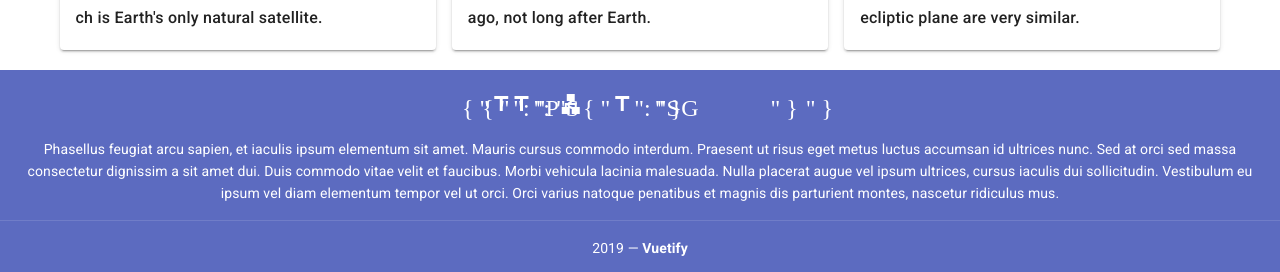
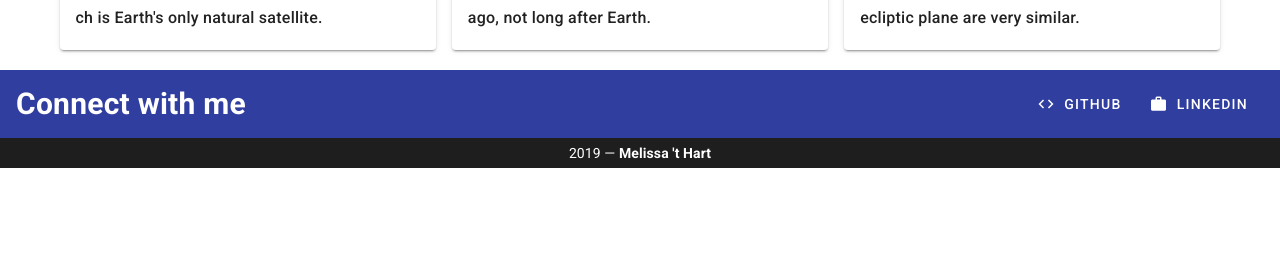
Before and after one commit to MelissaDTH/Space-Oddity, a Vue app: page / in a window 1280 px wide. Shown: the part 2176-2448 px from the top of the page. After the commit the page ends 2344 px from the top, so only its background shows below. Built offline with nearby package versions, Linux system fonts and the light colour scheme.

Commit message:
footer icons added

```diff
--- a/src/components/Footer.vue
+++ b/src/components/Footer.vue
@@ -4,45 +4,35 @@
     padless
   >
     <v-card
+      class="flex"
       flat
       tile
-      class="indigo lighten-1 white--text text-center"
     >
-      <v-card-text>
-        <v-btn
-          v-for="icon in icons"
-          :key="icon"
-          class="mx-4 white--text"
-          icon
-        >
-          <v-icon size="24px">{{ icon }}</v-icon>
-        </v-btn>
-      </v-card-text>
+      <v-card-title class="indigo darken-2">
+        <strong class="subheading">Connect with me</strong>
 
-      <v-card-text class="white--text pt-0">
-        Phasellus feugiat arcu sapien, et iaculis ipsum elementum sit amet. Mauris cursus commodo interdum. Praesent ut risus eget metus luctus accumsan id ultrices nunc. Sed at orci sed massa consectetur dignissim a sit amet dui. Duis commodo vitae velit et faucibus. Morbi vehicula lacinia malesuada. Nulla placerat augue vel ipsum ultrices, cursus iaculis dui sollicitudin. Vestibulum eu ipsum vel diam elementum tempor vel ut orci. Orci varius natoque penatibus et magnis dis parturient montes, nascetur ridiculus mus.
-      </v-card-text>
+        <v-spacer/>
 
-      <v-divider></v-divider>
+      <v-btn text class="hidden-sm-and-down" to="/snake-game-welcome">
+        <v-icon left>code</v-icon>Github
+      </v-btn>
+            <v-btn text class="hidden-sm-and-down" to="/snake-game-welcome">
+        <v-icon left>work</v-icon>LinkedIn
+      </v-btn>
+      </v-card-title>
 
-      <v-card-text class="white--text">
-        {{ new Date().getFullYear() }} — <strong>Vuetify</strong>
+      <v-card-text class="py-1 white--text text-center">
+        {{ new Date().getFullYear() }} — <strong>Melissa 't Hart</strong>
       </v-card-text>
     </v-card>
   </v-footer>
 </template>
 
-<script>
-export default {
-  name: 'Footer',
-  data() {
-    return {
-      icons: [
-        { title: 'Planets' },
-        { title: 'Space Game' },
-        { title: 'Sign up' }
-      ]
-    };
-  }
-};
-</script>
+
+<style scoped>
+.subheading {
+    font-weight: bold;
+    font-size: 30px;  display: block;
+  margin: auto;
+}
+</style>
--- a/src/main.js
+++ b/src/main.js
@@ -8,10 +8,11 @@ import { FontAwesomeIcon } from '@fortawesome/vue-fontawesome';
 import { library } from '@fortawesome/fontawesome-svg-core';
 import {
   faPlayCircle,
-  faGlobeAmericas
+  faGlobeAmericas,
+  faSpinner
 } from '@fortawesome/free-solid-svg-icons';
 
-library.add(faPlayCircle, faGlobeAmericas);
+library.add(faPlayCircle, faGlobeAmericas,faSpinner);
 
 Vue.component('fa-icon', FontAwesomeIcon);
 Vue.config.productionTip = false;
```
